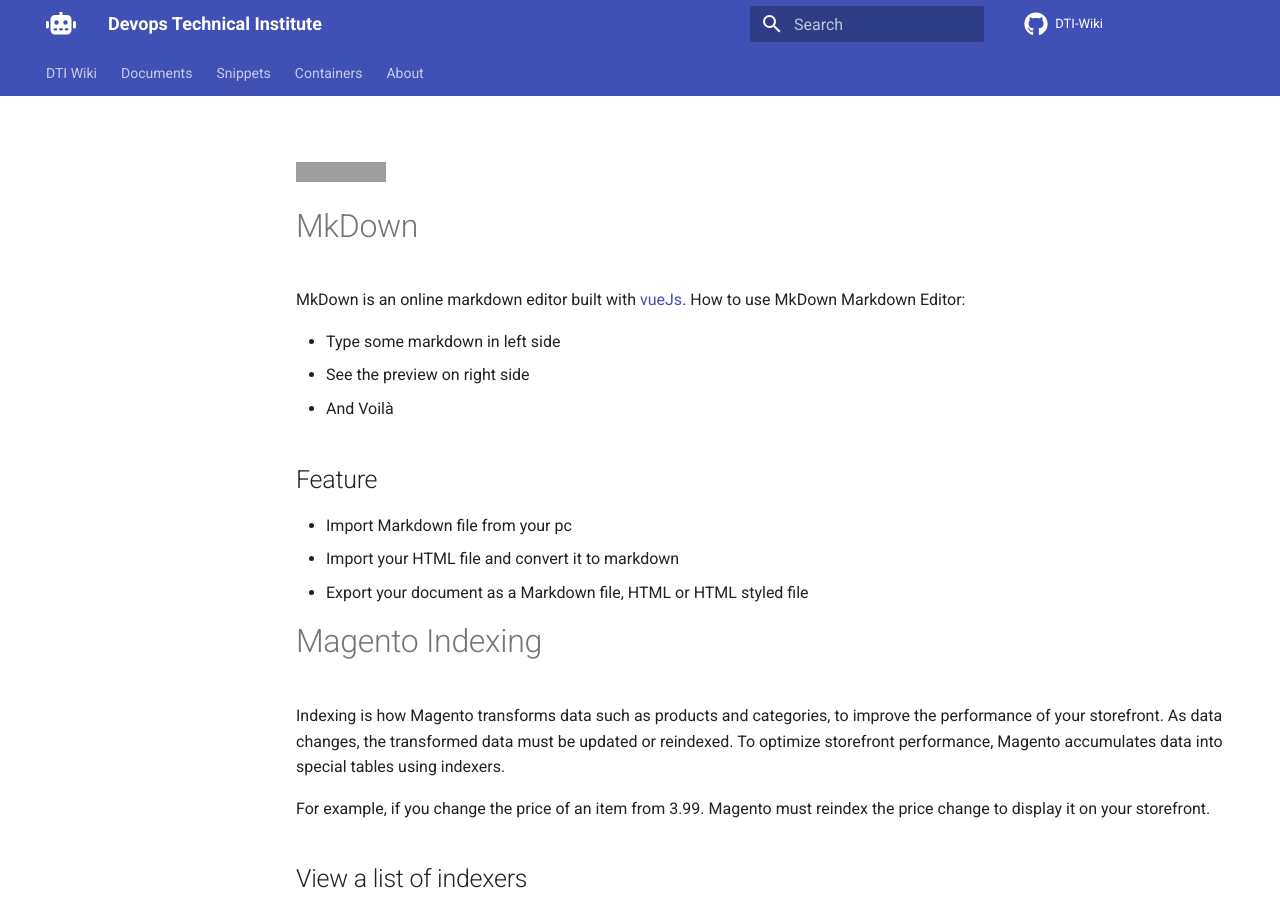
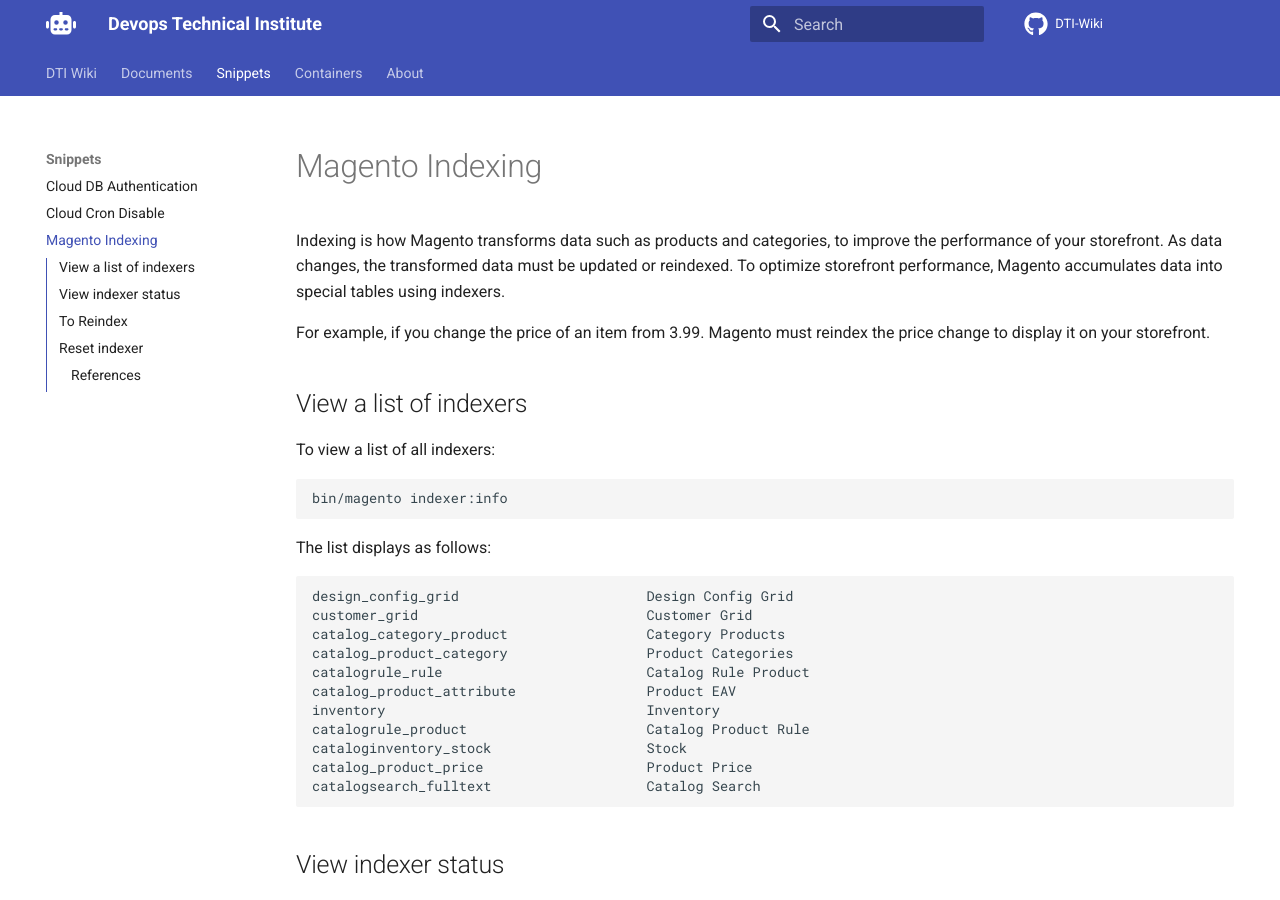
Before and after one commit to dti-wiki/dti-wiki.github.io, an MkDocs documentation site: the page built from docs/docs/snippets/magento-indexing.md, in a window 1280 px wide and 900 px high. Built offline with MkDocs 1.6.1 and Material for MkDocs 9.7.7, drawn with Linux system fonts in a browser that asks for light colours; comment, search, counter and statistics services are not loaded; grey boxes are pictures that could not be loaded.

Commit message:
Magento Indexing Doc

```diff
--- a/docs/docs/snippets/magento-indexing.md
+++ b/docs/docs/snippets/magento-indexing.md
@@ -1,21 +1,3 @@
-<a href="https://github.com/kholid060/MkDown2" target="_blank">
-![Github](https://img.shields.io/github/stars/kholid060/MkDown2)
-</a>
-# MkDown
-
-MkDown is an online markdown editor built with [vueJs](https://vuejs.org). How to use MkDown Markdown Editor:
-
-- Type some markdown in left side
-- See the preview on right side
-- And Voilà
-
-## Feature
-
-- Import Markdown file from your pc
-- Import your HTML file and convert it to markdown
-- Export your document as a Markdown file, HTML or HTML styled file
-
-
 # Magento Indexing
 
 Indexing is how Magento transforms data such as products and categories, to improve the performance of your storefront. As data changes, the transformed data must be updated or reindexed. To optimize storefront performance, Magento accumulates data into special tables using indexers.
--- a/docs/mkdocs.yml
+++ b/docs/mkdocs.yml
@@ -48,6 +48,7 @@
   - 'Snippets':
       - 'Cloud DB Authentication': 'snippets/cloud-db-auth.md'
       - 'Cloud Cron Disable': 'snippets/cloud-cron-disable.md'
+      - 'Magento Indexing': 'snippets/magento-indexing.md'
   - 'Containers':
       - 'Index': 'containers.md'
       - 'Docker':
```
